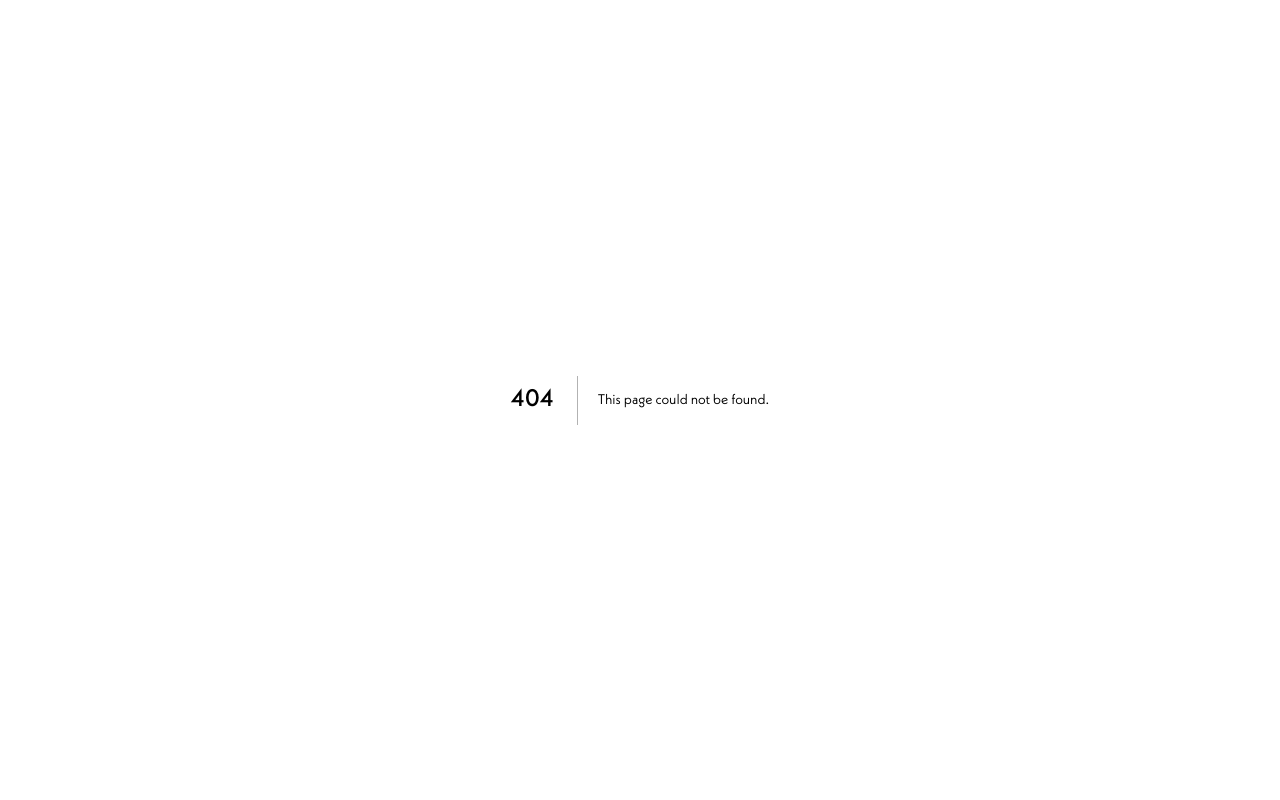
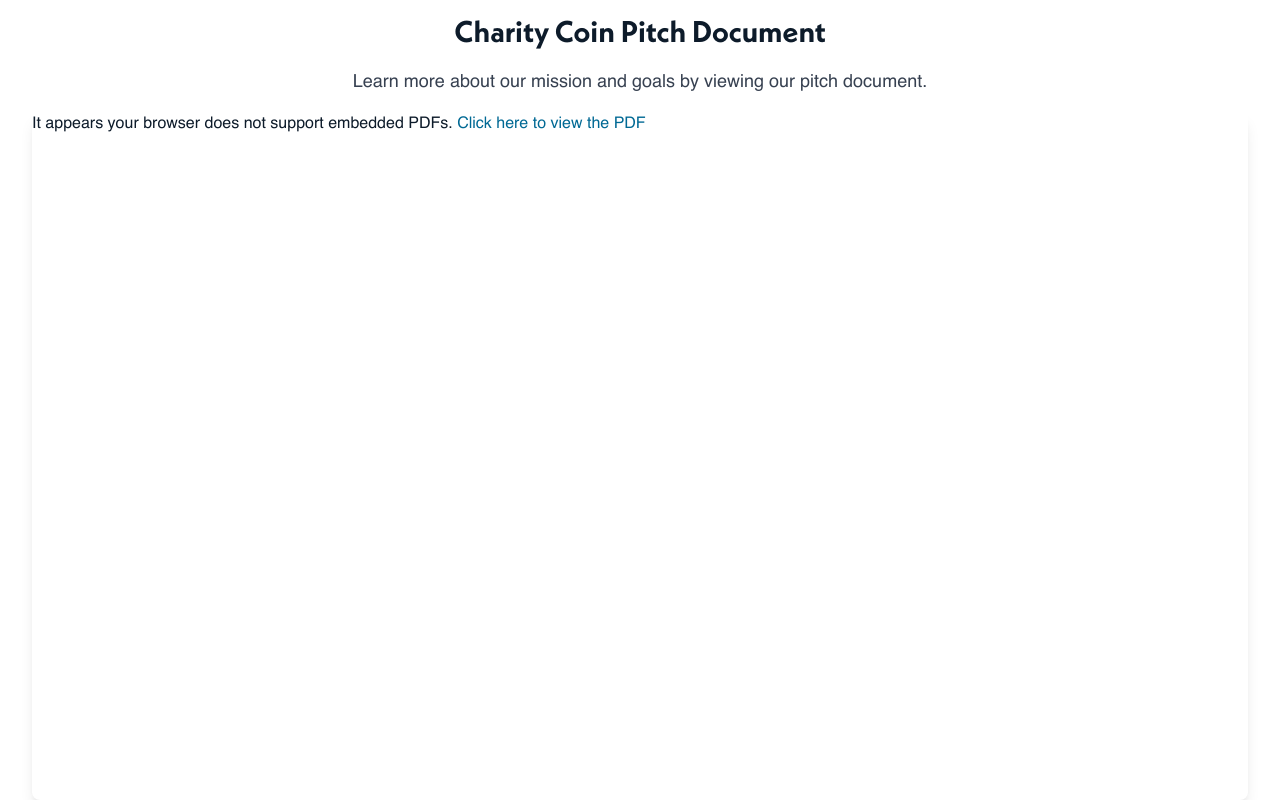
Before and after one commit to webdeborah/TBHF-1, a Next.js app: page /pitch in a window 1280 px wide. Before the commit this address had no page. Built offline with nearby package versions, Linux system fonts and the light colour scheme.

Commit message:
:zap: Added Pitch reference site :zap:

```diff
--- /dev/null
+++ b/app/pitch/page.tsx
@@ -0,0 +1,27 @@
+import PDFViewer from "@/components/PDFViewer";
+
+export const metadata = {
+  title: "Pitch | The Black History Future",
+  description: "View our pitch document",
+};
+
+export default function PitchPage() {
+  return (
+    <div className="container mx-auto h-screen flex flex-col">
+      <h1 className="text-3xl font-bold text-center my-4">
+        Charity Coin Pitch Document
+      </h1>
+
+      <p className="text-lg text-gray-700 mb-4 text-center">
+        Learn more about our mission and goals by viewing our pitch document.
+      </p>
+
+      <div className="flex-1 w-full">
+        <PDFViewer
+          pdfPath="/CharityCoinPDF.pdf"
+          pdfName="CharityCoin Pitch Document"
+        />
+      </div>
+    </div>
+  );
+}
--- /dev/null
+++ b/components/PDFViewer.tsx
@@ -0,0 +1,29 @@
+"use client";
+
+interface PDFViewerProps {
+  pdfPath: string;
+  pdfName?: string;
+}
+
+const PDFViewer = ({ pdfPath }: PDFViewerProps) => {
+  return (
+    <div className="w-full h-full">
+      <div className="w-full h-full rounded-lg overflow-hidden shadow-lg">
+        <object
+          data={pdfPath}
+          type="application/pdf"
+          className="w-full h-full"
+        >
+          <p>
+            It appears your browser does not support embedded PDFs.{" "}
+            <a href={pdfPath} target="_blank" rel="noopener noreferrer">
+              Click here to view the PDF
+            </a>
+          </p>
+        </object>
+      </div>
+    </div>
+  );
+};
+
+export default PDFViewer;
--- a/components/home/HeroSection.tsx
+++ b/components/home/HeroSection.tsx
@@ -154,10 +154,16 @@ const HeroSection = () => {
               href="/volunteer"
               variant="outline"
               size="lg"
-              className="border-white text-white hover:bg-white hover:text-black"
+              className="border-white text-white "
             >
               Get Involved
             </Button>
+            <div className="flex justify-evenly gap-4">
+              <Button href="https://charitycoin.tbhfdn.org/">
+                Join the 50/50 Raffle
+              </Button>
+              <Button href="https://ai.tbhfdn.org/">Our demo AI</Button>
+            </div>
           </motion.div>
         </motion.div>
       </div>
```
Also changed, not shown: 1 other file (tests, documents, lock files or other folders).
